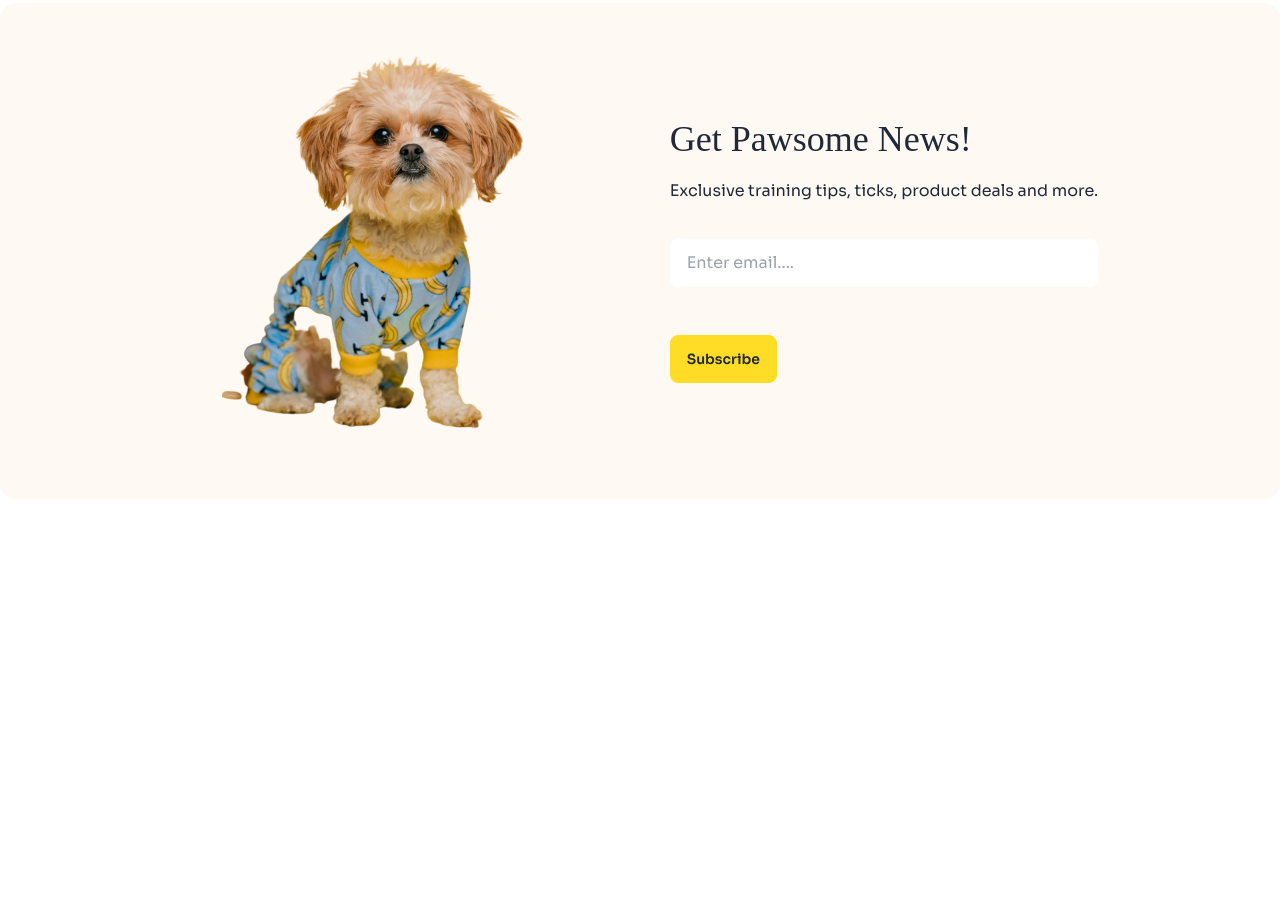
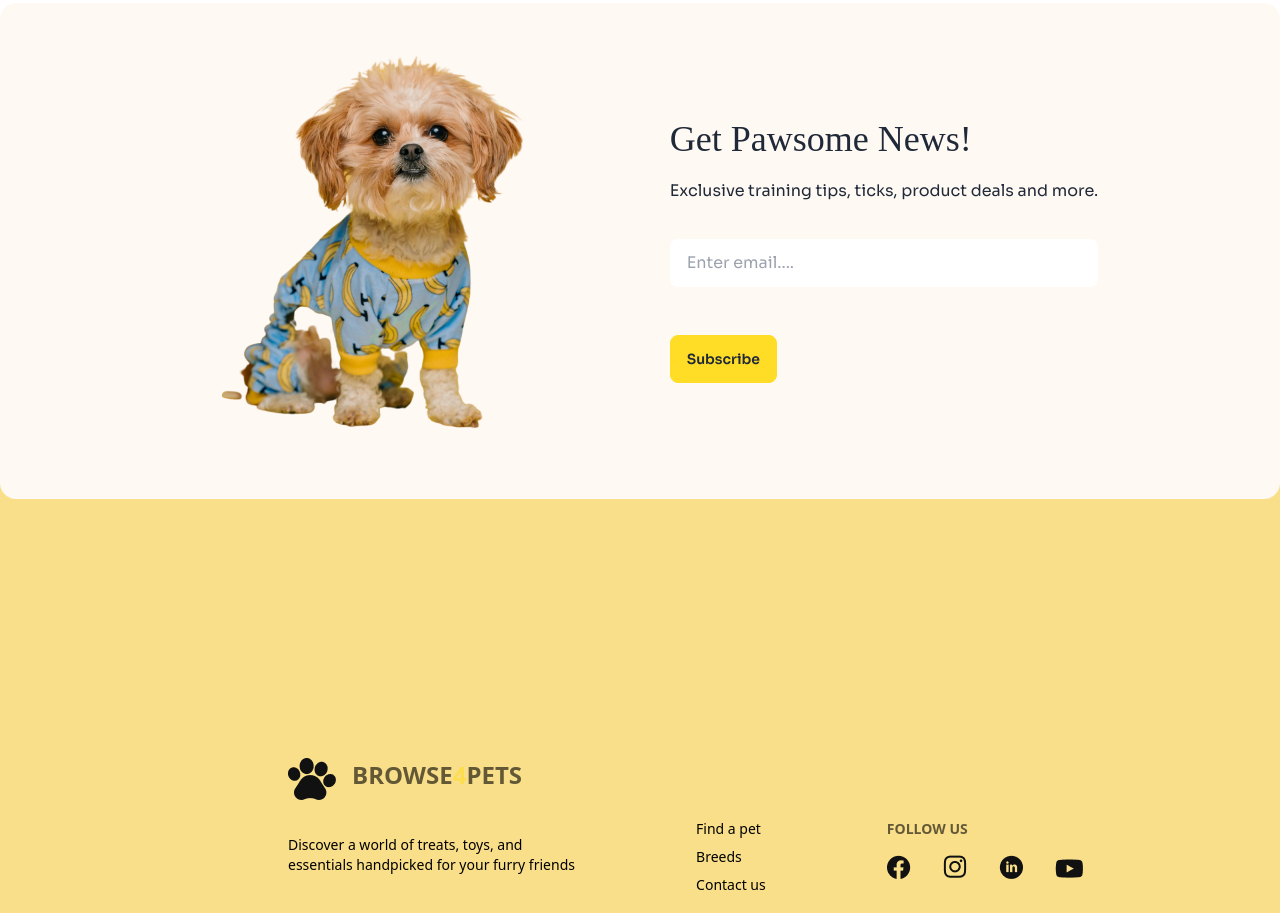
Before and after one commit to shuvo903/My-Assignment-3, a plain HTML site: page index.html in a window 1280 px wide. Shown: the part 3974-4887 px from the top of the page. Before the commit the page ends 4601 px from the top, so only its background shows below. Drawn offline with nearby package versions, Linux system fonts and the light colour scheme; a web font is replaced by a local one.

Commit message:
added my footer section and risponsive sections

```diff
--- a/index.html
+++ b/index.html
@@ -526,7 +526,7 @@
 <!-- Adoption anime's section start -->
 
      <section class="mx-4 mt-32 mb-32 max-w-screen-xl mx-auto lg:px-0 px-1.5 font-sora">
-      <h3 class="text-4xl font-adlam mb-12">Animals Adoption</h3>
+      <h3 class="lg:text-4xl text-3xl font-adlam mb-12">Animals Adoption</h3>
       <div class="flex gap-8 lg:flex-row flex-col justify-center items-center">
 
          <!-- card-1 -->
@@ -575,7 +575,12 @@
      </section>
      <!--Get Pawsome News section start  -->
 
-     <section class="mx-4 mt-32 mb-32 max-w-screen-xl mx-auto lg:px-0 px-1.5 font-sora">
+
+  </main>
+
+<footer>
+  <!-- overflow section start -->
+  <section class="mx-4 mt-32  max-w-screen-xl mx-auto lg:px-0 px-1.5 font-sora">
     <div>
       <div class=" hero bg-Secondary rounded-2xl flex justify-center">
         <div class="hero-content flex-col lg:flex-row">
@@ -600,8 +605,43 @@
       </div>
     </div>
    </section>
-  </main>
-
+  <!-- footer section star -->
+  <section class="footer -mt-60 relative -z-10 bg-cardcolor text-base-content lg:px-72 px-3 h-[654px] lg:py-36 lg:pt-44 pt-72">
+    <nav class="lg:mt-80 ">
+      <div class="flex items-center mb-6">
+        <div>
+          <img src="images/logo-footer.png" alt="">
+        </div>
+        <h6 class="footer-title ml-4 lg:text-2xl text-xl text-black">Browse<span class="text-primary">4</span>Pets</h6>
+      </div>
+      <p class="text-black">Discover a world of treats, toys, and <br>essentials handpicked for your furry friends</p>
+    </nav>
+    <nav class="lg:mt-96">
+      <a class="link link-hover text text-black">Find a pet</a>
+      <a class="link link-hover text-black">Breeds</a>
+      <a class="link link-hover text-black">Contact us</a>
+    </nav>
+    <nav class="lg:mt-96 lg:-mr-96 lg:flex lg:flex-col mb-24">
+      <h6 class="footer-title text-black">Follow Us</h6>
+      <div class="grid grid-flow-col gap-4">
+        <div class="flex space-x-8">
+          <div>
+            <img  src="images/facebook.png" alt="">
+          </div>
+          <div>
+            <img src="images/instragram.png" alt="">
+          </div>
+          <div>
+            <img src="images/linkdin.png" alt="">
+          </div>
+          <div>
+            <img src="images/youtube.png" alt="">
+          </div>
+        </div>
+      </div>
+    </nav>
+  </section>
+</footer>
 </body>
 
 </html>
```
Also changed, not shown: images/facebook.png (added), images/instragram.png (added), images/linkdin.png (added), images/youtube.png (added). Lines whose indentation alone changed are shown as unchanged.
